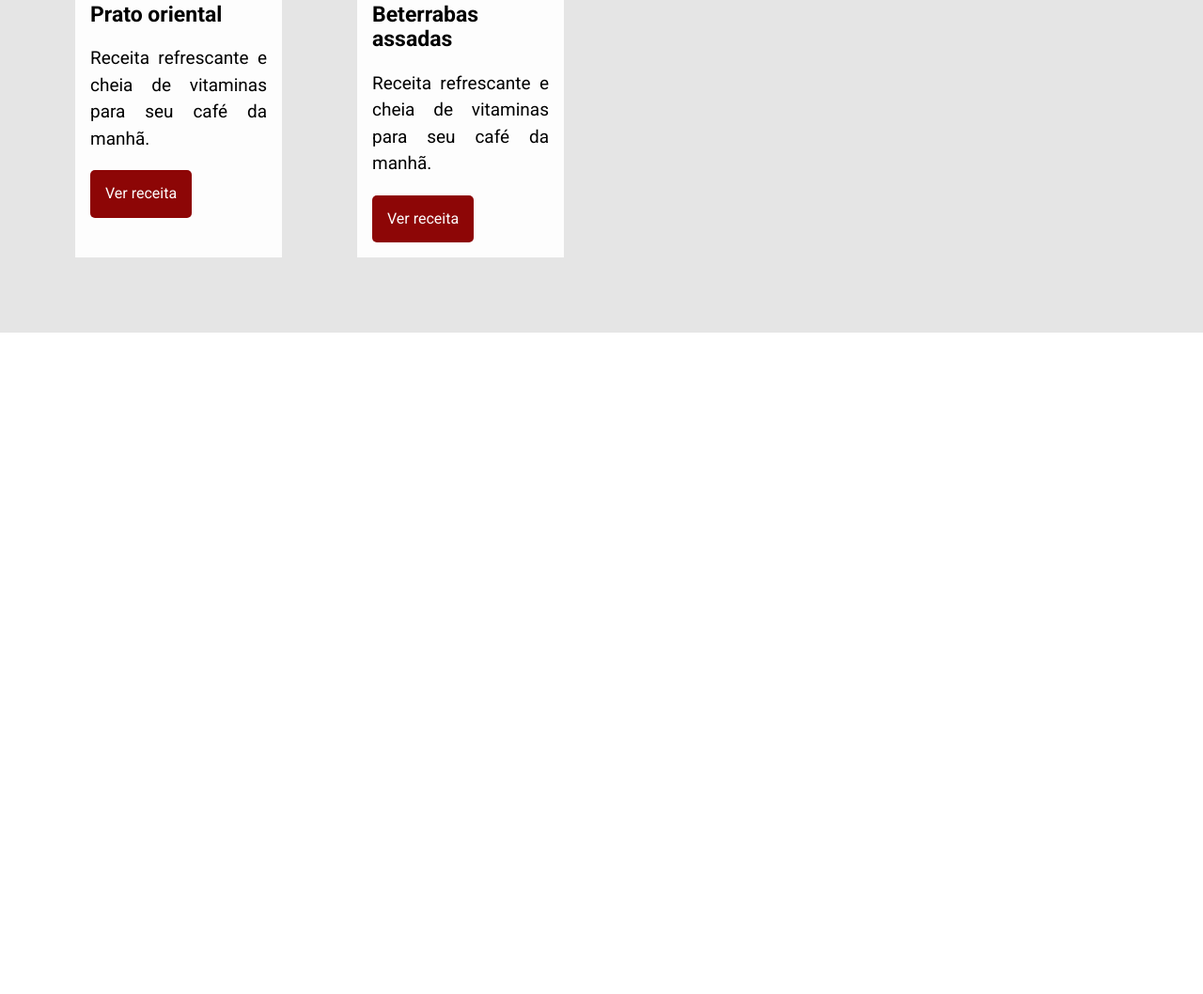
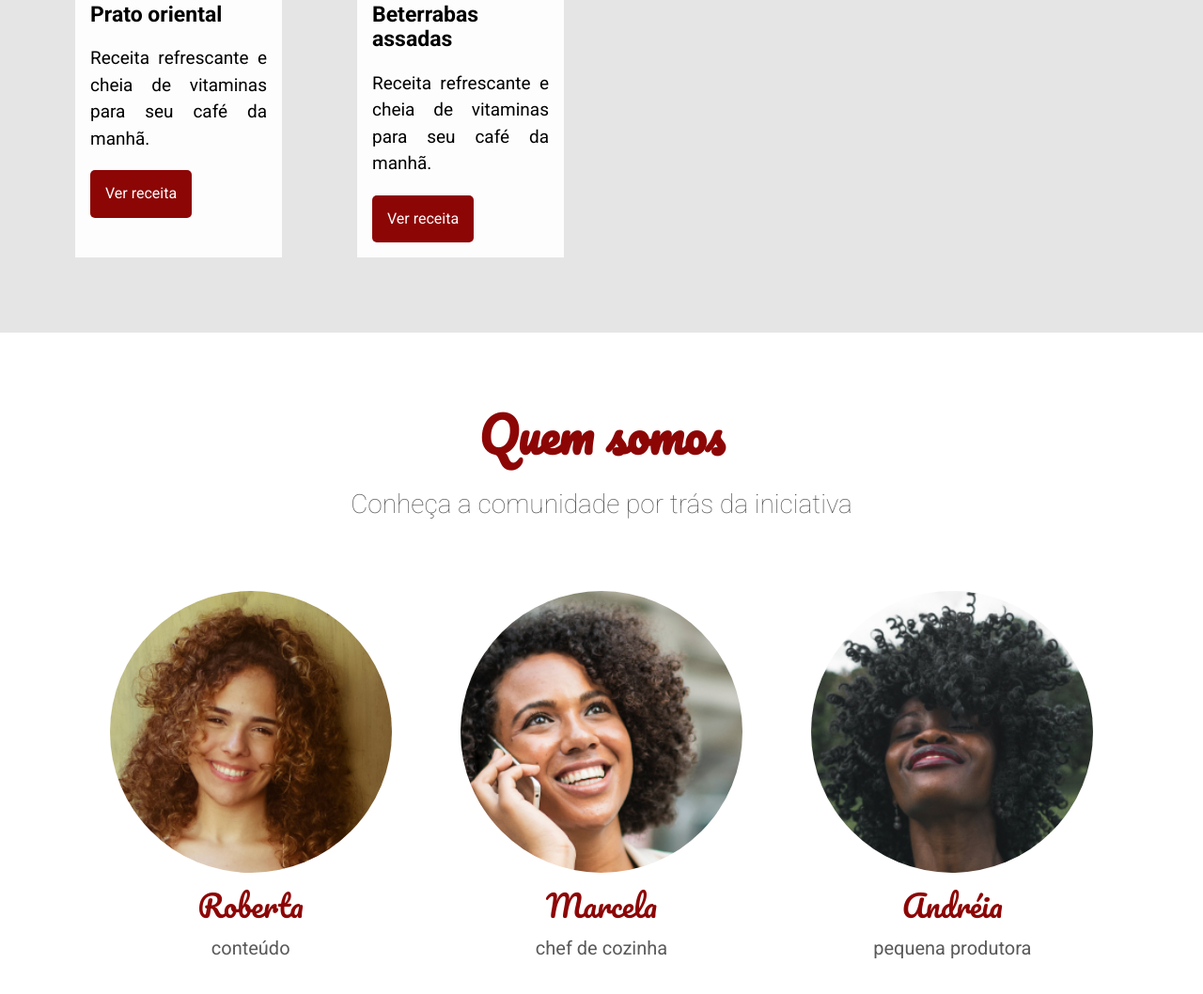
Before and after one commit to gustavocuore/fruta-e-fruto, a plain HTML site: page index.html in a window 1280 px wide. Shown: the part 1924-2982 px from the top of the page at 94% size. Before the commit the page ends 2278 px from the top, so only its background shows below. Drawn offline with Linux system fonts and the light colour scheme.

Commit message:
inserindo seção Quem Somos

```diff
--- /dev/null
+++ b/assets/css/pessoa/pessoa-funcao.css
@@ -0,0 +1,5 @@
+.pessoa__funcao {
+    color: #595959;
+    font-size: 1.25rem;
+    text-transform: lowercase;
+}
--- /dev/null
+++ b/assets/css/pessoa/pessoa-imagem.css
@@ -0,0 +1,21 @@
+.pessoa__imagem {
+    background-position: center;
+    background-repeat: no-repeat;
+    background-size: cover;
+    border-radius: 100%;
+    height: 300px;
+    margin: 0 auto;
+    width: 300px;
+}
+
+.pessoa__imagem--roberta {
+    background-image: url('../../img/pessoas/roberta.jpg');
+}
+
+.pessoa__imagem--marcela {
+    background-image: url('../../img/pessoas/marcela.jpg');
+}
+
+.pessoa__imagem--andreia {
+    background-image: url('../../img/pessoas/andreia.jpg');
+}
--- /dev/null
+++ b/assets/css/pessoa/pessoa-nome.css
@@ -0,0 +1,6 @@
+.pessoa__nome {
+    color: #8d0606;
+    font-family: Pacifico, cursive;
+    font-size: 2rem;
+    margin: 1rem 0;
+}
--- /dev/null
+++ b/assets/css/pessoa/pessoa.css
@@ -0,0 +1,4 @@
+.pessoa {
+    display: flex;
+    flex-direction: column;
+}
--- /dev/null
+++ b/assets/css/pessoas.css
@@ -0,0 +1,5 @@
+.pessoas {
+    display: flex;
+    justify-content: space-around;
+    padding-top: 3rem;
+}
--- /dev/null
+++ b/assets/css/quemSomos/quemSomos-descricao.css
@@ -0,0 +1,5 @@
+.quem-somos__descricao {
+    color: #595959;
+    font-size: 1.75rem;
+    font-weight: 100;
+}
--- /dev/null
+++ b/assets/css/quemSomos/quemSomos-titulo.css
@@ -0,0 +1,6 @@
+.quem-somos__titulo {
+    color: #8d0606;
+    font-size: 3.1875rem;
+    font-family: Pacifico, cursive;
+    margin-bottom: 1rem;
+}
--- /dev/null
+++ b/assets/css/quemSomos/quemSomos.css
@@ -0,0 +1,4 @@
+.quem-somos {
+    padding: 5rem;
+    text-align: center;
+}
--- a/index.html
+++ b/index.html
@@ -25,6 +25,14 @@
         <link rel="stylesheet" href="./assets/css/receita/receita-imagem.css">
         <link rel="stylesheet" href="./assets/css/receita/receita-titulo.css">
         <link rel="stylesheet" href="./assets/css/receitas.css">
+        <link rel="stylesheet" href="./assets/css/quemSomos/quemSomos.css">
+        <link rel="stylesheet" href="./assets/css/quemSomos/quemSomos-titulo.css">
+        <link rel="stylesheet" href="./assets/css/quemSomos/quemSomos-descricao.css">
+        <link rel="stylesheet" href="./assets/css/pessoas.css">
+        <link rel="stylesheet" href="./assets/css/pessoa/pessoa.css">
+        <link rel="stylesheet" href="./assets/css/pessoa/pessoa-imagem.css">
+        <link rel="stylesheet" href="./assets/css/pessoa/pessoa-nome.css">
+        <link rel="stylesheet" href="./assets/css/pessoa/pessoa-funcao.css">
     </head>
     <body>
         <header class="cabecalho">
@@ -96,5 +104,26 @@
                 </div>
             </div>
         </section>
+        <section class="quem-somos">
+            <h3 class="quem-somos__titulo">Quem somos</h3>
+            <p class="quem-somos__descricao">Conheça a comunidade por trás da iniciativa</p>
+            <div class="pessoas">
+                <div class="pessoa">
+                    <div class="pessoa__imagem pessoa__imagem--roberta"></div>
+                    <span class="pessoa__nome">Roberta</span>
+                    <span class="pessoa__funcao">Conteúdo</span>
+                </div>
+                <div class="pessoa">
+                    <div class="pessoa__imagem pessoa__imagem--marcela"></div>
+                    <span class="pessoa__nome">Marcela</span>
+                    <span class="pessoa__funcao">Chef de cozinha</span>
+                </div>
+                <div class="pessoa">
+                    <div class="pessoa__imagem pessoa__imagem--andreia"></div>
+                    <span class="pessoa__nome">Andréia</span>
+                    <span class="pessoa__funcao">Pequena Produtora</span>
+                </div>
+            </div>
+        </section>
     </body>
 </html>
```
